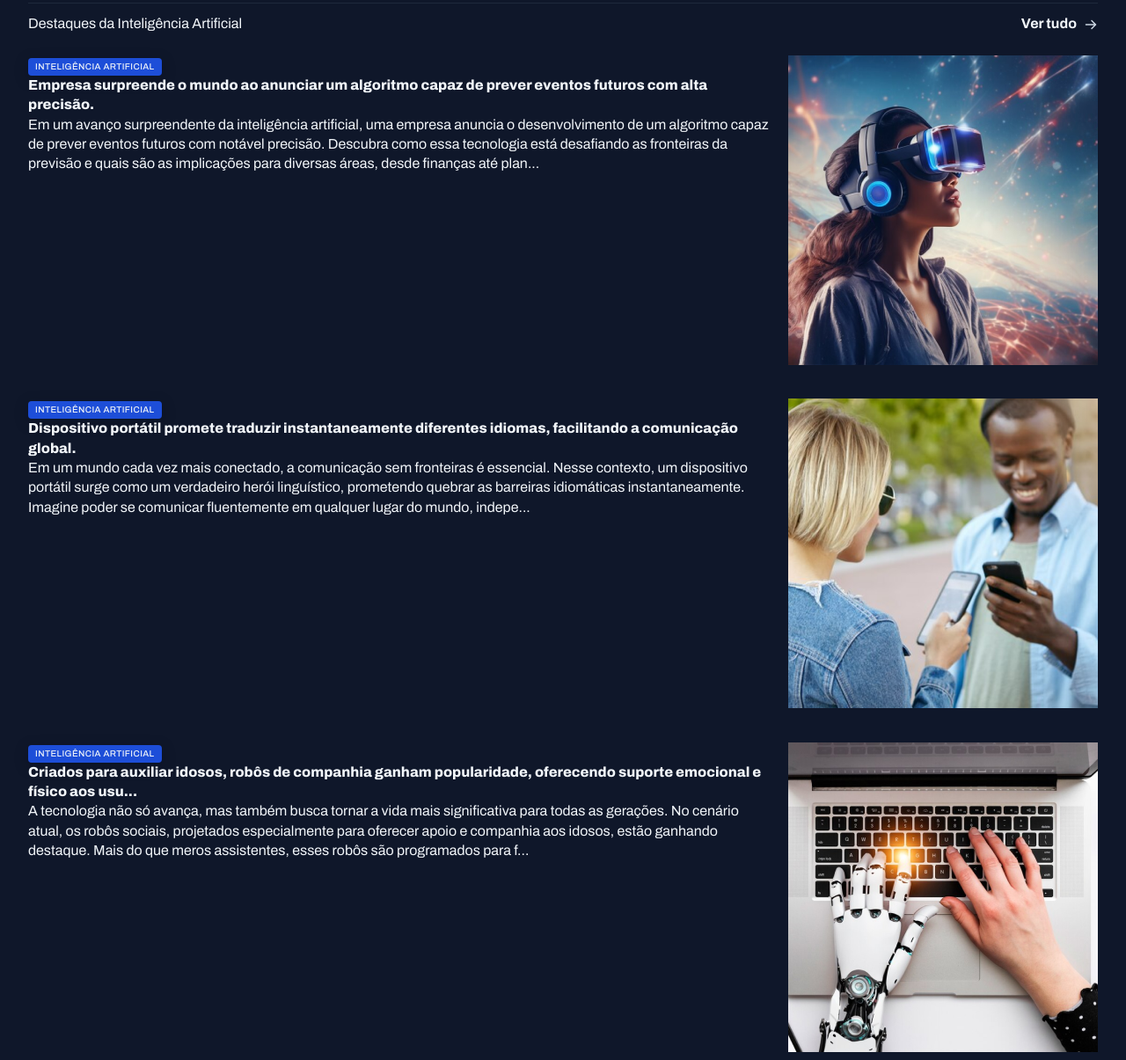
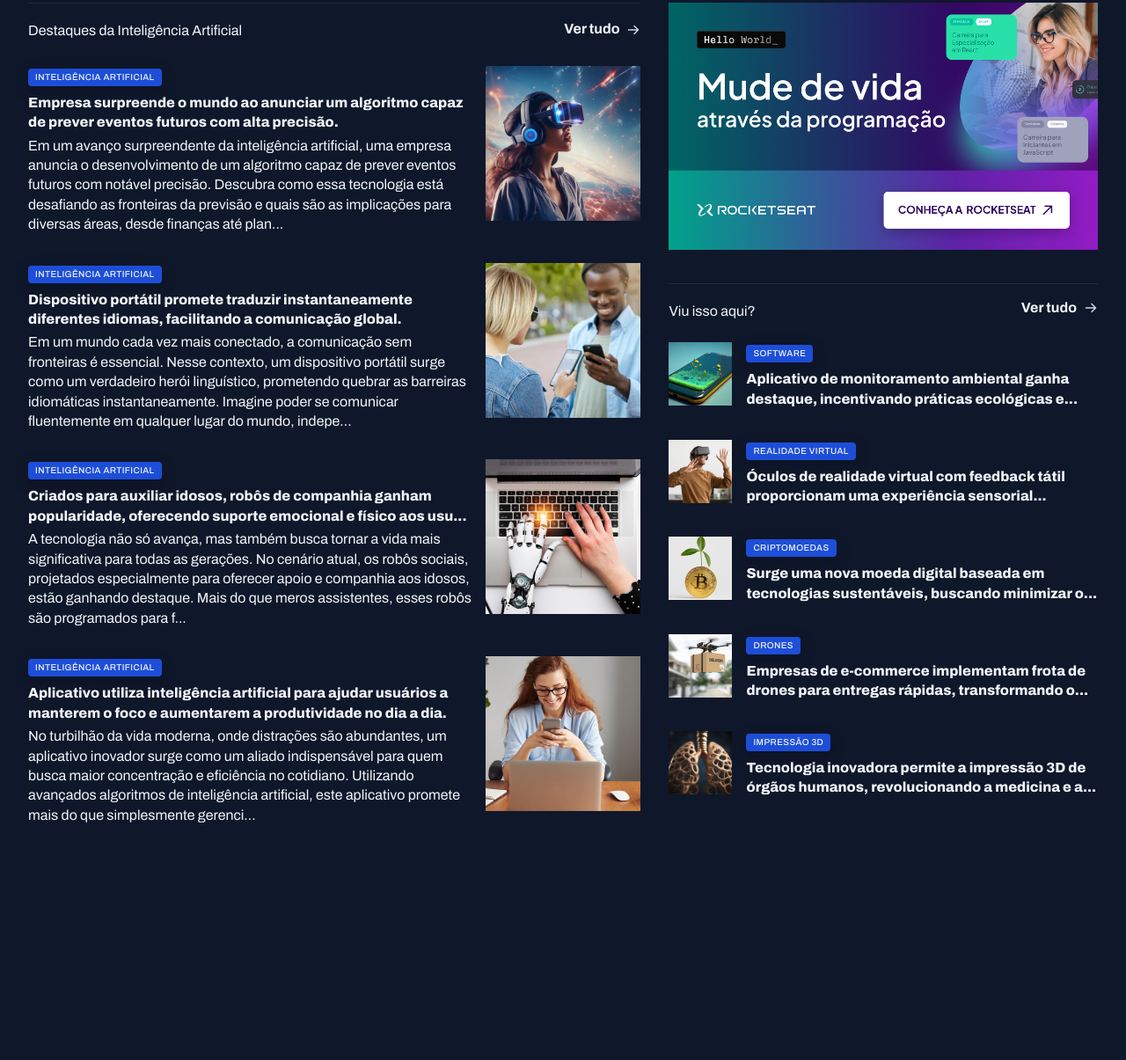
Before and after one commit to gustavuhh1/front-end-rocketseat-basic, a plain HTML site: page learnGrid/index.html in a window 1280 px wide. Shown: the part 1062-2267 px from the top of the page at 88% size. After the commit the page ends 2040 px from the top, so only its background shows below. Drawn offline with Linux system fonts and the light colour scheme.

Commit message:
finalizando pagina TechNews

```diff
--- a/learnGrid/index.html
+++ b/learnGrid/index.html
@@ -261,7 +261,7 @@
         </div>
       </section>
 
-      <div>
+      <aside>
         <div id="ads">
           <img src="assets/images/Ads.png" alt="" />
         </div>
@@ -285,7 +285,7 @@
                 <span class="content-tag">Software</span>
                 <h3 class="text-xl">
                   Aplicativo de monitoramento ambiental ganha destaque, incentivando
-                  práticas ecológicas e pro...
+                  práticas ecológicas e...
                 </h3>
               </div>
             </article>
@@ -298,7 +298,7 @@
                 <span class="content-tag">Realidade Virtual</span>
                 <h3 class="text-xl">
                   Óculos de realidade virtual com feedback tátil proporcionam uma
-                  experiência sensorial complet...
+                  experiência sensorial...
                 </h3>
               </div>
             </article>
@@ -311,7 +311,7 @@
                 <span class="content-tag">Criptomoedas</span>
                 <h3 class="text-xl">
                   Surge uma nova moeda digital baseada em tecnologias sustentáveis,
-                  buscando minimizar o i...
+                  buscando minimizar o...
                 </h3>
               </div>
             </article>
@@ -324,7 +324,7 @@
                 <span class="content-tag">Drones</span>
                 <h3 class="text-xl">
                   Empresas de e-commerce implementam frota de drones para entregas
-                  rápidas, transformando o ce...
+                  rápidas, transformando o...
                 </h3>
               </div>
             </article>
@@ -337,14 +337,14 @@
                 <span class="content-tag">Impressão 3d</span>
                 <h3 class="text-xl">
                   Tecnologia inovadora permite a impressão 3D de órgãos humanos,
-                  revolucionando a medicina e a li...
+                  revolucionando a medicina e a...
                 </h3>
               </div>
             </article>
 
           </div>
         </section>
-      </div>
+      </aside>
     </main>
   </body>
 </html>
--- a/learnGrid/style/global.css
+++ b/learnGrid/style/global.css
@@ -52,8 +52,16 @@
 }
 
 main {
-    margin-top: 40px;
-    gap: 80px;
+    margin-block: 40px;
+    row-gap: 80px;
+    column-gap: 32px;
+
+    grid-template-columns: 2fr 1.4fr;
+
+    grid-template-areas:
+    "featured featured"
+    "weekly weekly"
+    "ai aside";
 }
 
 .content-tag {
--- a/learnGrid/style/sections.css
+++ b/learnGrid/style/sections.css
@@ -34,6 +34,7 @@
 }
 
 #featured {
+  grid-area: featured;
     img{
         height: 100%;
         object-fit: cover;
@@ -78,7 +79,7 @@
 
 #weekly {
 
-
+  grid-area: weekly;
 
   &>div {
     grid-template-columns: repeat(4, 292px);
@@ -104,3 +105,35 @@
   }
 
 }
+
+#ai {
+  grid-area: ai;
+  img{
+    width: 176px;
+    aspect-ratio: 1/1;
+    object-fit: cover;
+  }
+
+  h3 {
+    margin-block: 8px 4px;
+  }
+}
+
+aside {
+  grid-area: aside;
+}
+
+#more {
+
+  margin-top: 32px;
+
+  h3 {
+    margin-top: 8px;
+  }
+
+  img {
+    width: 72px;
+    aspect-ratio: 1/1;
+    object-fit: cover;
+  }
+}
```
